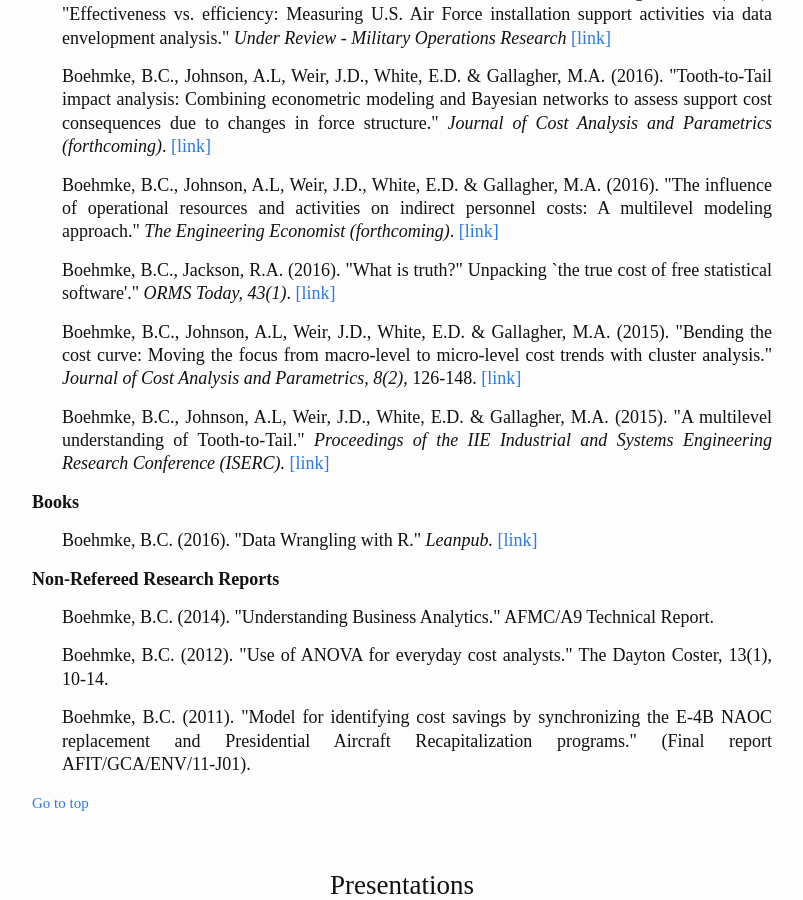
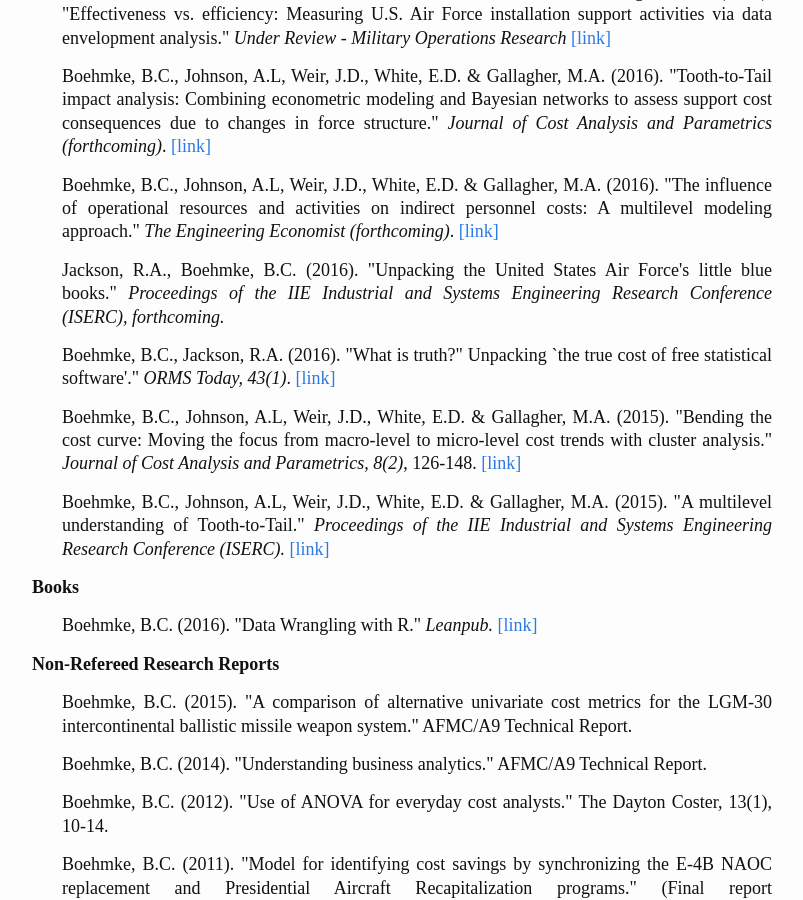
Before and after one commit to bradleyboehmke/bradleyboehmke, a Jekyll site: the page built from cv.md, in a window 1280 px wide and 900 px high, scrolled down 3641 px. Shown: the whole window, without its empty margins (238-1041 px from the left). Built offline with Jekyll 4.4.1, drawn with Linux system fonts in a browser that asks for light colours.

Commit message:
Update cv.md

```diff
--- a/cv.md
+++ b/cv.md
@@ -154,6 +154,9 @@ Boehmke, B.C., Johnson, A.L, Weir, J.D., White, E.D. & Gallagher, M.A. (2016).
 Boehmke, B.C., Johnson, A.L, Weir, J.D., White, E.D. & Gallagher, M.A. (2016).  "The influence of operational resources and activities on indirect personnel costs: A multilevel modeling approach." <em>The Engineering Economist (forthcoming)</em>. <a href="https://www.researchgate.net/publication/295678024_The_influence_of_operational_resources_and_activities_on_indirect_personnel_costs_A_multilevel_modeling_approach">[link]</a>
 </p>
 <p>
+Jackson, R.A., Boehmke, B.C. (2016). "Unpacking the United States Air Force's little blue books." <em>Proceedings of the IIE Industrial and Systems Engineering Research Conference (ISERC), forthcoming.</em>
+</p>
+<p>
 Boehmke, B.C., Jackson, R.A. (2016). "What is truth?" Unpacking `the true cost of free statistical software'." <em>ORMS Today, 43(1)</em>. <a href="https://www.informs.org/ORMS-Today/Private-Articles/February-Volume-43-Number-1">[link]</a>
 </p>
 <p>
@@ -176,7 +179,10 @@ Boehmke, B.C. (2016). "Data Wrangling with R." <em>Leanpub.</em> <a href="https:
 <strong>Non-Refereed Research Reports</strong>
 <ul>
 <p>
-Boehmke, B.C. (2014). "Understanding Business Analytics." AFMC/A9 Technical Report.
+Boehmke, B.C. (2015). "A comparison of alternative univariate cost metrics for the LGM-30 intercontinental ballistic missile weapon system." AFMC/A9 Technical Report.
+</p>
+<p>
+Boehmke, B.C. (2014). "Understanding business analytics." AFMC/A9 Technical Report.
 </p>
 <p>
 Boehmke, B.C. (2012). "Use of ANOVA for everyday cost analysts." The Dayton Coster, 13(1), 10-14.
```
